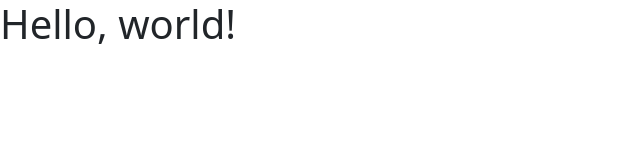
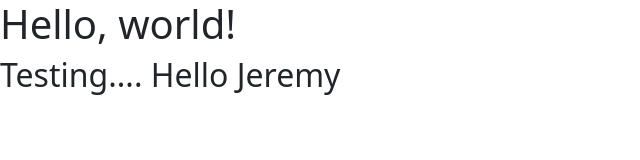
Before and after one commit to OceanSkys/collab-practice2, a plain HTML site: page index.html in a window 1280 px wide. Shown: the whole page, without its empty margins (0-640 px from the left). Drawn offline with nearby package versions, Linux system fonts and the light colour scheme.

Commit message:
added an h2

```diff
--- a/index.html
+++ b/index.html
@@ -12,6 +12,7 @@
   </head>
   <body>
     <h1>Hello, world!</h1>
+    <h2>Testing.... Hello Jeremy</h2>
 
     <!-- Optional JavaScript; choose one of the two! -->
 
```
